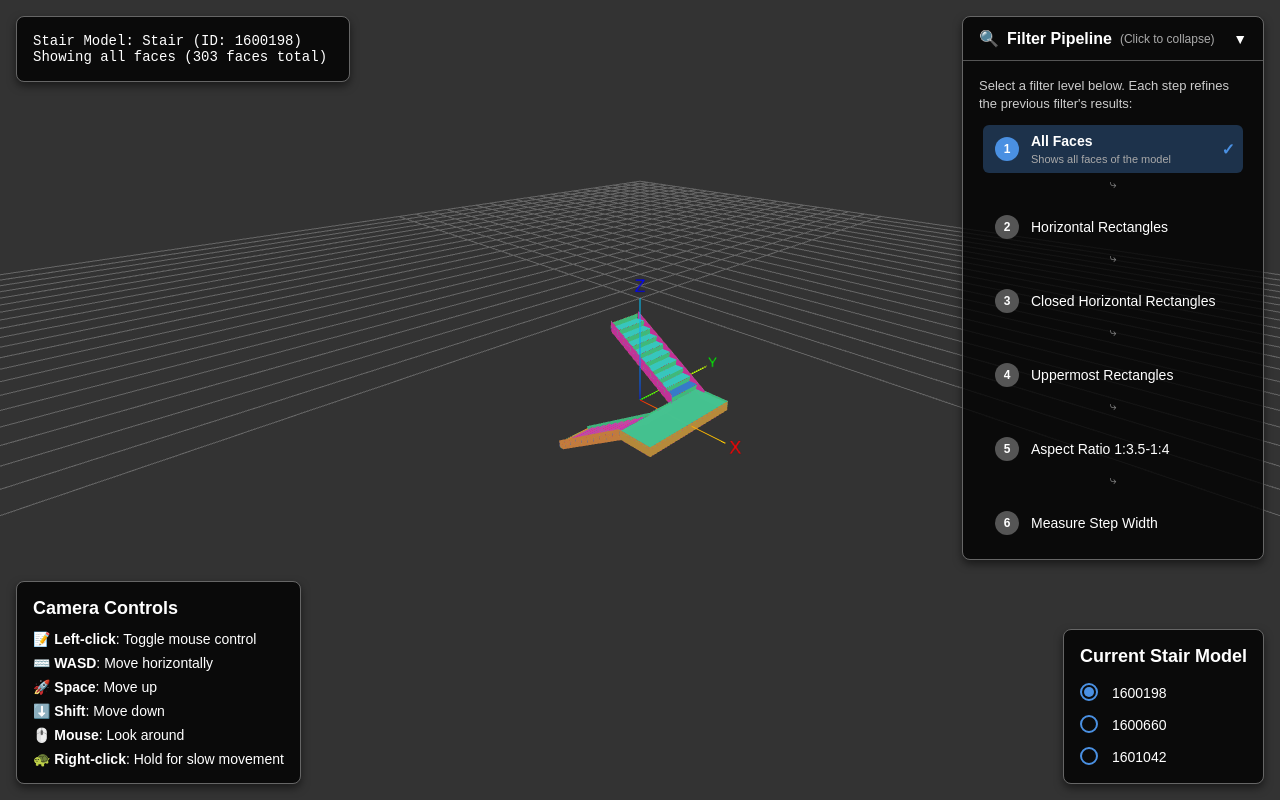
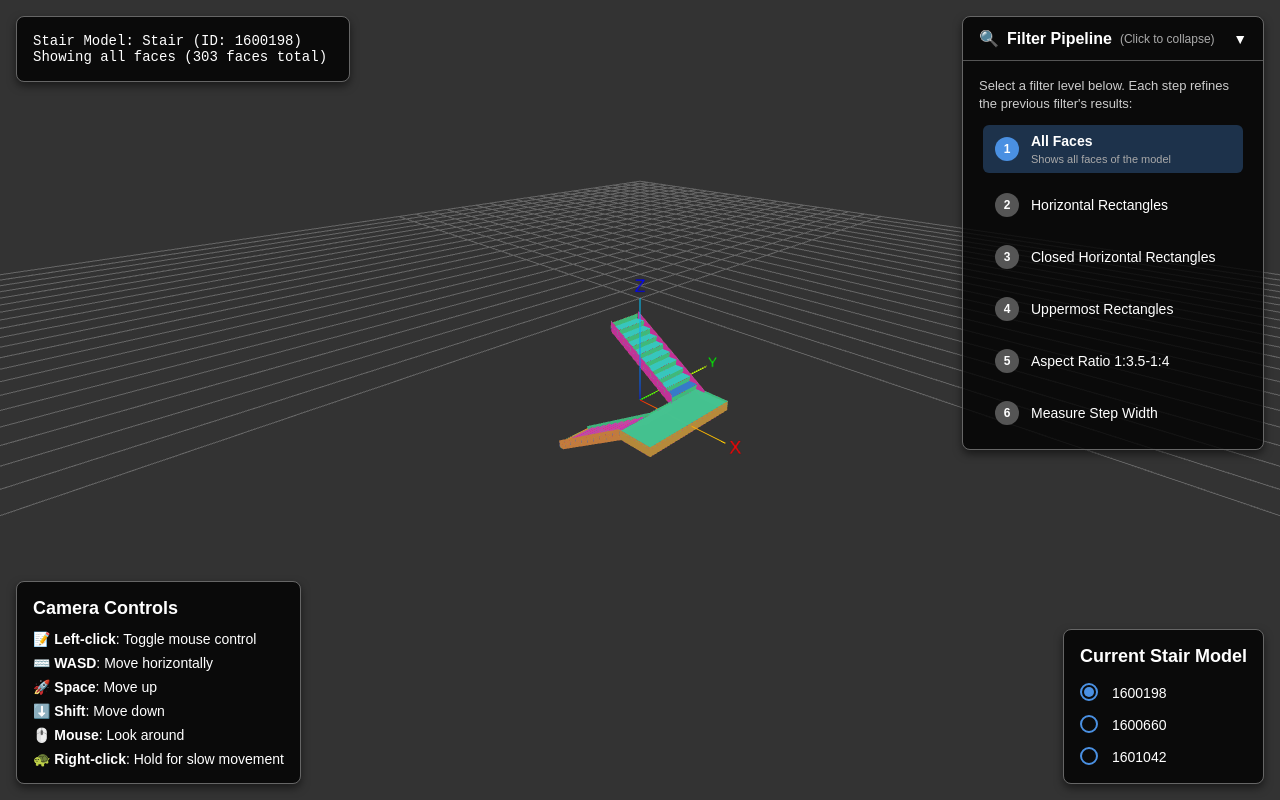
Before and after one commit to mrconter1/problem-test, a Next.js app: page / in a window 1280 px wide. Built offline with nearby package versions, Linux system fonts and the light colour scheme.

Commit message:
Improve filter UI

```diff
--- a/src/app/components/StairVisualizer/UIComponents.tsx
+++ b/src/app/components/StairVisualizer/UIComponents.tsx
@@ -367,33 +367,7 @@ export const RenderingModeToggle: React.FC<RenderingModeToggleProps> = ({
                       </div>
                     )}
                   </div>
-
-                  {/* Active indicator */}
-                  {currentMode === mode.mode && (
-                    <div style={{
-                      position: 'absolute',
-                      right: '8px',
-                      color: '#4a90e2',
-                      fontSize: '16px',
-                      fontWeight: 'bold'
-                    }}>
-                      ✓
-                    </div>
-                  )}
                 </div>
-
-                {/* Arrow down (not for the last item) */}
-                {index < renderModes.length - 1 && (
-                  <div style={{
-                    display: 'flex',
-                    justifyContent: 'center',
-                    margin: '4px 0',
-                    color: '#888',
-                    fontSize: '12px'
-                  }}>
-                    ⤷
-                  </div>
-                )}
               </div>
             ))}
           </div>
```
